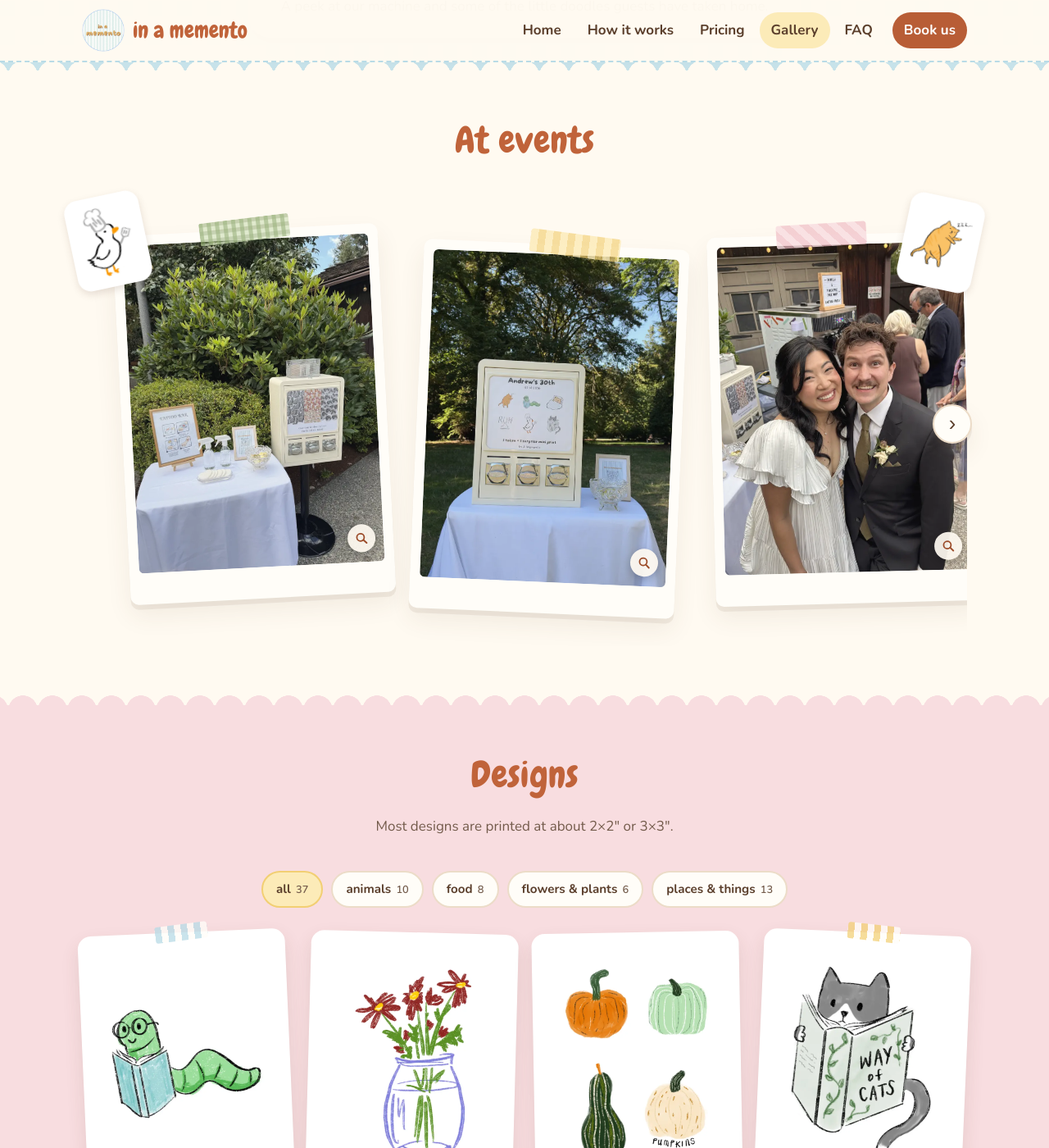
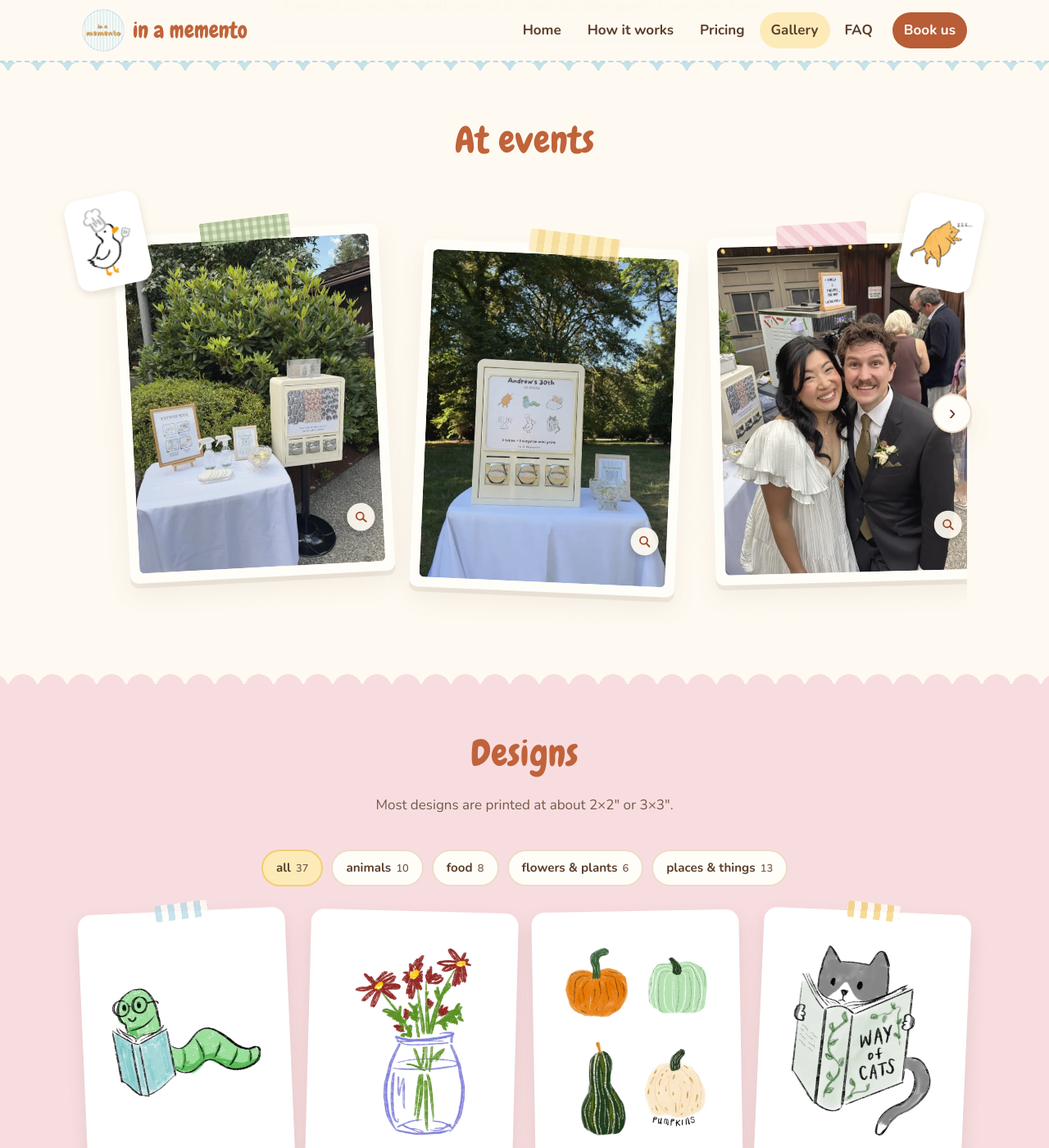
Before and after one commit to andrew-hy-kim/in.a.memento, a Jekyll site: the page built from gallery/index.html, in a window 1280 px wide and 1400 px high, scrolled down 219 px. Shown: the whole window at 82% size. Built offline with Jekyll 4.4.1, drawn with Linux system fonts in a browser that asks for light colours.

Commit message:
Gallery photos: even white border all round
The bottom border was deeper than the sides (instant-photo style); it now
matches the other edges. The washi tape stays.

Co-Authored-By: Claude Opus 5.5 <noreply@anthropic.com>

```diff
--- a/css/style.css
+++ b/css/style.css
@@ -1734,9 +1734,9 @@ main > section + section,
   .filter-chip { font-size: 0.88rem; padding: 6px 12px; }
 }
 
-/* Gallery photos have no captions: keep the instant-photo look with a deeper bottom border */
-.scrapbook-wrap .polaroid.scrap { padding-bottom: 38px; }
-@media (max-width: 640px) { .scrapbook-wrap .polaroid.scrap { padding-bottom: 26px; } }
+/* Gallery photos: even white border all round, like the sides */
+.scrapbook-wrap .polaroid.scrap { padding-bottom: 12px; }
+@media (max-width: 640px) { .scrapbook-wrap .polaroid.scrap { padding-bottom: 7px; } }
 /* Home photos have no captions either */
 .hero-art .polaroid, .split > .polaroid { padding-bottom: 38px; }
 @media (max-width: 640px) { .hero-art .polaroid, .split > .polaroid { padding-bottom: 26px; } }
```
